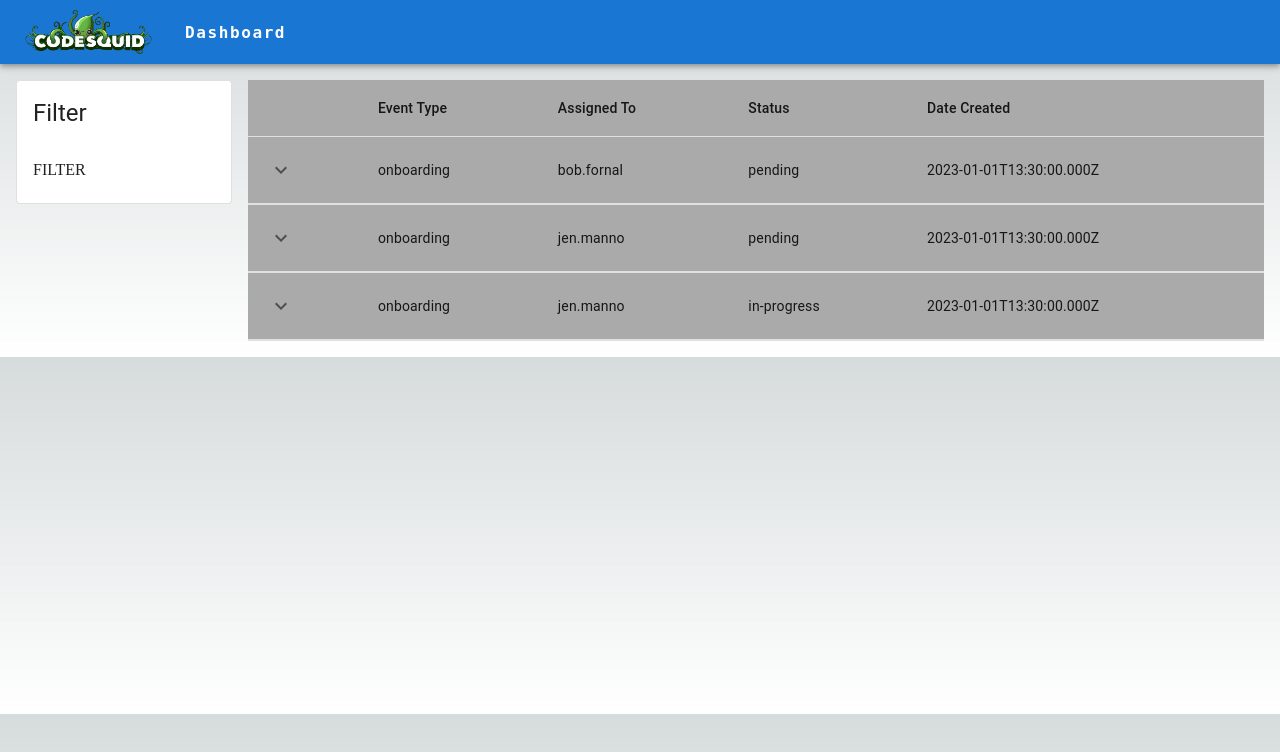
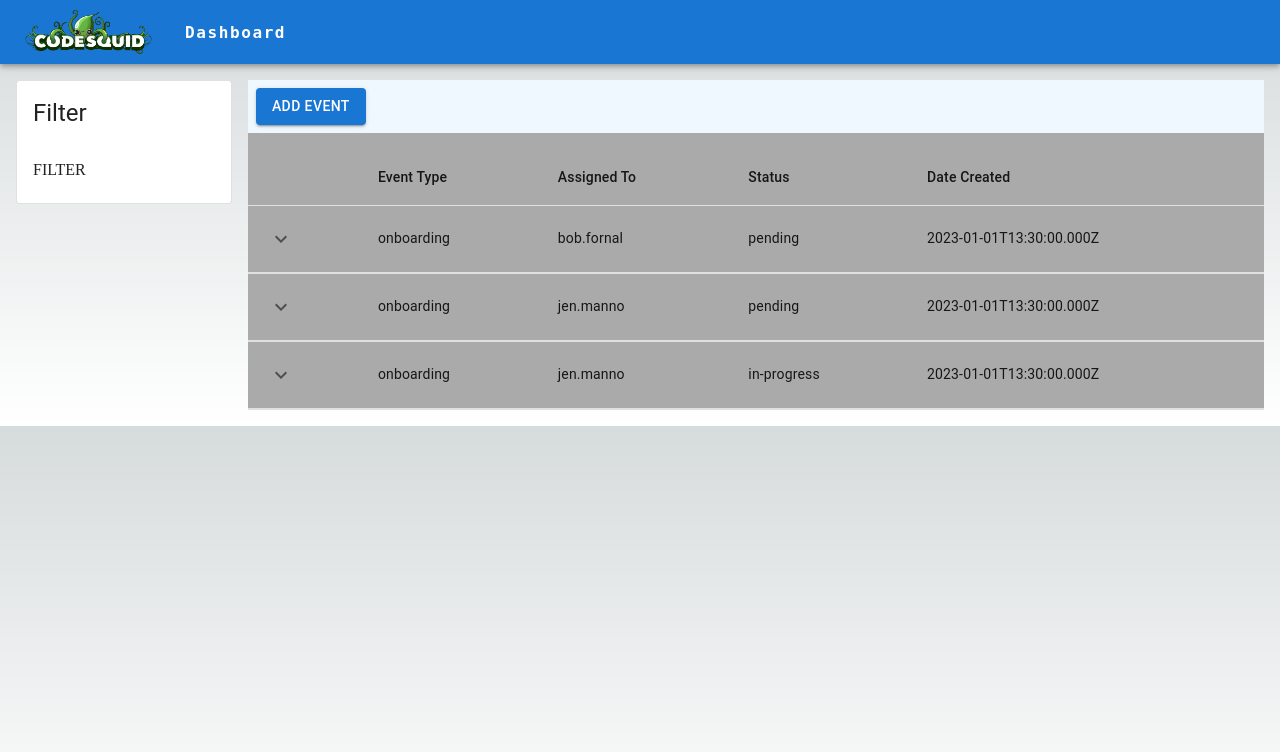
Before and after one commit to bob-fornal/code-squid--react-unit-testing, a Next.js app: page /dashboard in a window 1280 px wide. Shown: the top 752 px of the page. Built offline with nearby package versions, Linux system fonts and the light colour scheme.

Commit message:
RUT-10: Add Event

```diff
--- /dev/null
+++ b/src/pages/dashboard/add-event.tsx
@@ -0,0 +1,51 @@
+import { useState } from 'react';
+
+import Button from '@mui/material/Button';
+import TextField from '@mui/material/TextField';
+import Dialog from '@mui/material/Dialog';
+import DialogActions from '@mui/material/DialogActions';
+import DialogContent from '@mui/material/DialogContent';
+import DialogTitle from '@mui/material/DialogTitle';
+
+export default function AddEvent() {
+  const [open, setOpen] = useState(false);
+
+  const handleClickOpen = () => {
+    setOpen(true);
+  };
+
+  const handleClickClose = () => {
+    setOpen(false);
+  };
+
+  return (
+    <>
+      <Button
+        variant="contained"
+        data-testid="add-event-button"
+        onClick={handleClickOpen}
+      >
+        Add Event
+      </Button>
+      <Dialog open={open} onClose={handleClickClose}>
+        <DialogTitle>Add an Event</DialogTitle>
+        <DialogContent>
+          <TextField
+            autoFocus
+            margin="dense"
+            data-testid="event-id-field"
+            id="event-id"
+            label="Event Id"
+            type="text"
+            fullWidth
+            variant='standard'
+          />
+        </DialogContent>
+        <DialogActions>
+          <Button data-testid="cancel-button" onClick={handleClickClose}>Cancel</Button>
+          <Button data-testid="submit-button" onClick={handleClickClose}>Submit</Button>
+        </DialogActions>
+      </Dialog>
+    </>
+  );
+}
--- /dev/null
+++ b/src/pages/dashboard/collapsible-row.tsx
@@ -0,0 +1,84 @@
+import { useState } from 'react';
+import Link from 'next/link';
+
+import Box from '@mui/material/Box';
+import Collapse from '@mui/material/Collapse';
+import IconButton from '@mui/material/IconButton';
+import KeyboardArrowDownIcon from '@mui/icons-material/KeyboardArrowDown';
+import KeyboardArrowUpIcon from '@mui/icons-material/KeyboardArrowUp';
+import Table from '@mui/material/Table';
+import TableBody from '@mui/material/TableBody';
+import TableCell from '@mui/material/TableCell';
+import TableHead from '@mui/material/TableHead';
+import TableRow from '@mui/material/TableRow';
+
+type RowProps = { row: any };
+
+export default function CollapsibleRow({ row }: RowProps): any {
+  const [open, setOpen] = useState(false);
+
+  return (
+    <>
+      <TableRow sx={{ '& > *': { borderBottom: 'unset' } }}>
+        <TableCell>
+          <IconButton
+            data-testid="toggle-button"
+            size="small"
+            onClick={() => setOpen(!open)}
+          >
+            { open ? <KeyboardArrowUpIcon /> : <KeyboardArrowDownIcon /> }
+          </IconButton>
+        </TableCell>
+        <TableCell component="th" scope="row">
+          {row.eventType}
+        </TableCell>
+        <TableCell>
+          {row.assignedTo}
+        </TableCell>
+        <TableCell>
+          {row.statusType}
+        </TableCell>
+        <TableCell>
+          {row.dateCreated}
+        </TableCell>
+      </TableRow>
+      <TableRow>
+        <TableCell style={{ paddingBottom: 0, paddingTop: 0 }} colSpan={5}>
+          <Collapse in={open} timeout="auto" unmountOnExit>
+            <Box sx={{ margin: 1 }}>
+              <div className='title'>Tasks</div>
+              <Table size="small">
+                <TableHead>
+                  <TableRow>
+                    <TableCell component="th" scope="row">Task Type</TableCell>
+                    <TableCell component="th" scope="row">Assigned To</TableCell>
+                    <TableCell component="th" scope="row">Status</TableCell>
+                    <TableCell component="th" scope="row">Date Created</TableCell>
+                    <TableCell component="th" scope="row"></TableCell>
+                    <TableCell component="th" scope="row">Link</TableCell>
+                  </TableRow>
+                </TableHead>
+                <TableBody>
+                  {row.tasks.map((task: any) => (
+                    <TableRow key={task.key}>
+                      <TableCell component="th" scope="row">
+                        {task.key}
+                      </TableCell>
+                      <TableCell>{task.assignedTo}</TableCell>
+                      <TableCell>{task.statusType}</TableCell>
+                      <TableCell>{task.dateCreated}</TableCell>
+                      <TableCell />
+                      <TableCell>
+                        <Link href={`task/${task.key}/${row.eventId}`}>PAGE</Link>
+                      </TableCell>
+                    </TableRow>
+                  ))}
+                </TableBody>
+              </Table>
+            </Box>
+          </Collapse>
+        </TableCell>
+      </TableRow>
+    </>
+  );
+}
--- a/src/pages/dashboard/index.tsx
+++ b/src/pages/dashboard/index.tsx
@@ -1,15 +1,9 @@
 
 import { useState, useEffect } from 'react';
-import Link from 'next/link';
 
-import Box from '@mui/material/Box';
 import Card from '@mui/material/Card';
 import CardContent from '@mui/material/CardContent';
 import CardHeader from '@mui/material/CardHeader';
-import Collapse from '@mui/material/Collapse';
-import IconButton from '@mui/material/IconButton';
-import KeyboardArrowDownIcon from '@mui/icons-material/KeyboardArrowDown';
-import KeyboardArrowUpIcon from '@mui/icons-material/KeyboardArrowUp';
 import Table from '@mui/material/Table';
 import TableBody from '@mui/material/TableBody';
 import TableCell from '@mui/material/TableCell';
@@ -23,76 +17,8 @@ import { api } from '@core/api';
 
 import style from '@styles/Dashboard.module.css';
 
-type RowProps = { row: any };
-
-function Row({ row }: RowProps): any {
-  const [open, setOpen] = useState(false);
-
-  return (
-    <>
-      <TableRow sx={{ '& > *': { borderBottom: 'unset' } }}>
-        <TableCell>
-          <IconButton
-            data-testid="toggle-button"
-            size="small"
-            onClick={() => setOpen(!open)}
-          >
-            { open ? <KeyboardArrowUpIcon /> : <KeyboardArrowDownIcon /> }
-          </IconButton>
-        </TableCell>
-        <TableCell component="th" scope="row">
-          {row.eventType}
-        </TableCell>
-        <TableCell>
-          {row.assignedTo}
-        </TableCell>
-        <TableCell>
-          {row.statusType}
-        </TableCell>
-        <TableCell>
-          {row.dateCreated}
-        </TableCell>
-      </TableRow>
-      <TableRow>
-        <TableCell style={{ paddingBottom: 0, paddingTop: 0 }} colSpan={5}>
-          <Collapse in={open} timeout="auto" unmountOnExit>
-            <Box sx={{ margin: 1 }}>
-              <div className='title'>Tasks</div>
-              <Table size="small">
-                <TableHead>
-                  <TableRow>
-                    <TableCell component="th" scope="row">Task Type</TableCell>
-                    <TableCell component="th" scope="row">Assigned To</TableCell>
-                    <TableCell component="th" scope="row">Status</TableCell>
-                    <TableCell component="th" scope="row">Date Created</TableCell>
-                    <TableCell component="th" scope="row"></TableCell>
-                    <TableCell component="th" scope="row">Link</TableCell>
-                  </TableRow>
-                </TableHead>
-                <TableBody>
-                  {row.tasks.map((task: any) => (
-                    <TableRow key={task.key}>
-                      <TableCell component="th" scope="row">
-                        {task.key}
-                      </TableCell>
-                      <TableCell>{task.assignedTo}</TableCell>
-                      <TableCell>{task.statusType}</TableCell>
-                      <TableCell>{task.dateCreated}</TableCell>
-                      <TableCell />
-                      <TableCell>
-                        <Link href={`task/${task.key}/${row.eventId}`}>PAGE</Link>
-                      </TableCell>
-                    </TableRow>
-                  ))}
-                </TableBody>
-              </Table>
-            </Box>
-          </Collapse>
-        </TableCell>
-      </TableRow>
-    </>
-  );
-}
+import AddEvent from './add-event';
+import CollapsibleRow from './collapsible-row';
 
 export default function Dashboard() {
   const [data, setData] = useState([]);
@@ -121,6 +47,9 @@ export default function Dashboard() {
           </Card>
         </div>
         <div className={style.content}>
+          <div className={style.tools}>
+            <AddEvent />
+          </div>
           <TableContainer>
             <Table>
               <TableHead>
@@ -134,7 +63,7 @@ export default function Dashboard() {
               </TableHead>
               <TableBody>
                 {data.map((row: any) => (
-                  <Row key={row.eventId} row={row} />
+                  <CollapsibleRow key={row.eventId} row={row} />
                 ))}
               </TableBody>
             </Table>
--- a/src/styles/Dashboard.module.css
+++ b/src/styles/Dashboard.module.css
@@ -16,3 +16,9 @@
 .filterCard {
   background-color: palegreen;
 }
+
+.tools {
+  background-color: aliceblue;
+  margin-bottom: 1em;
+  padding: 0.5em;
+}
```
Also changed, not shown: 1 other file (tests, documents, lock files or other folders).
